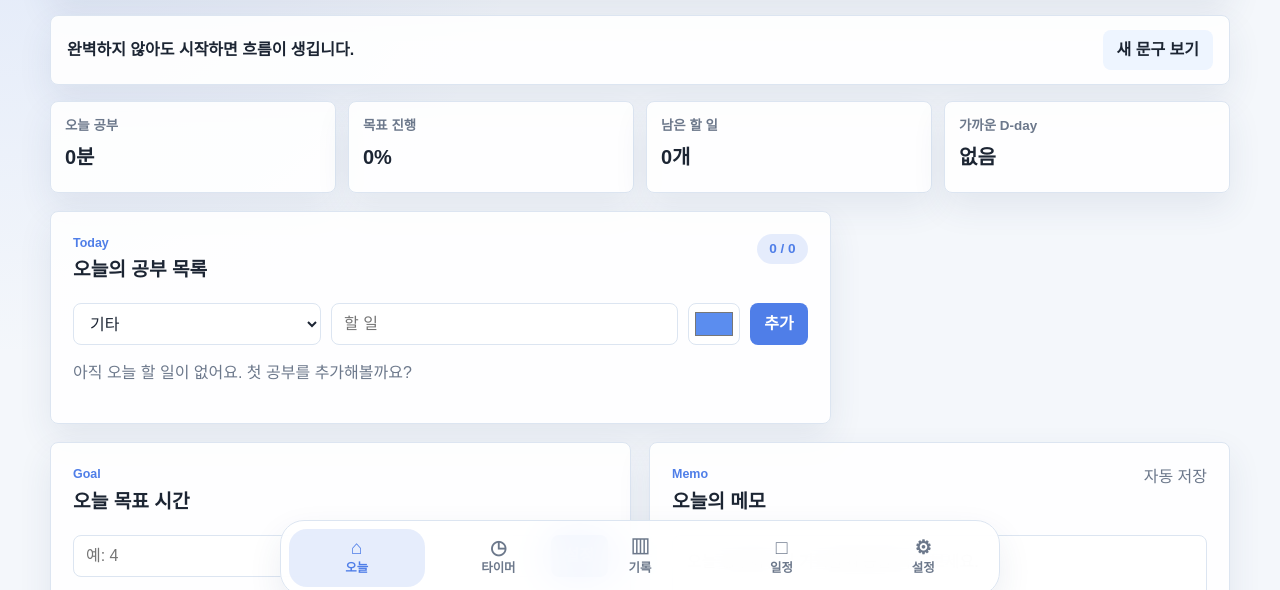
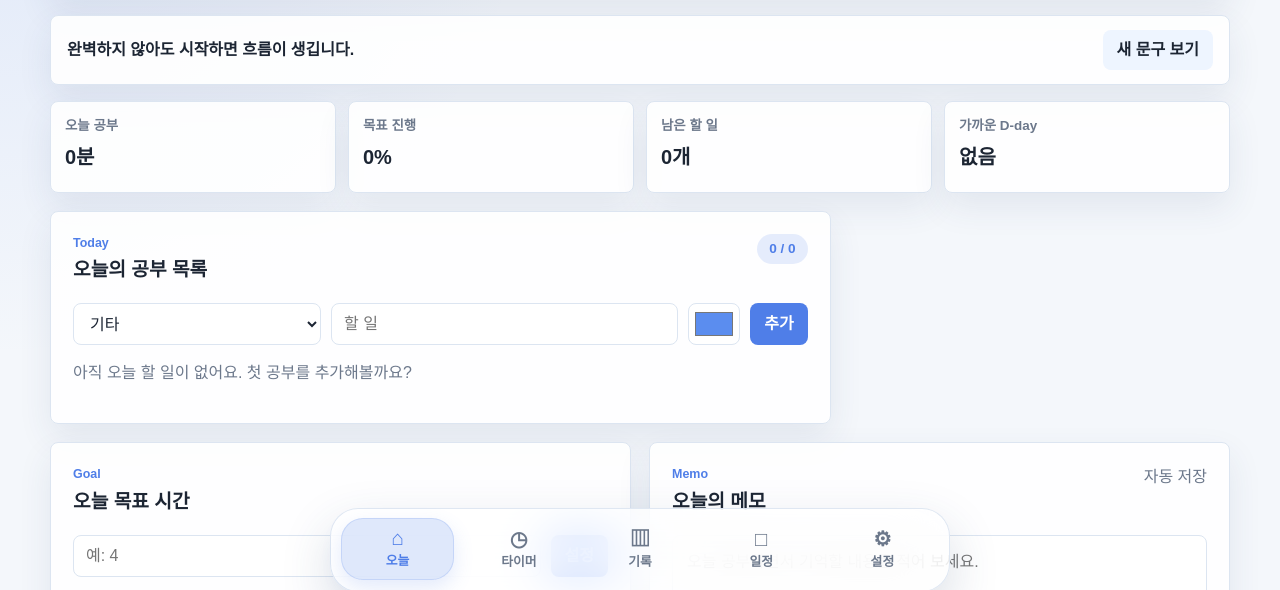
Before and after one commit to jiho-m0521/StudyFlow, a plain HTML site: page index.html in a window 1280 px wide. Shown: the part 186-776 px from the top of the page. Drawn offline with Linux system fonts and the light colour scheme.

Commit message:
Polish desktop bottom navigation

```diff
--- a/style.css
+++ b/style.css
@@ -63,7 +63,7 @@ button {
 .app-shell {
   width: min(1180px, calc(100% - 32px));
   margin: 0 auto;
-  padding: 24px 0 116px;
+  padding: 24px 0 128px;
 }
 
 .app-header,
@@ -83,6 +83,12 @@ body.dark .section-nav,
 body.dark .card,
 body.dark .summary-item {
   background: rgba(24, 34, 49, 0.94);
+}
+
+body.dark .section-nav {
+  background: rgba(24, 34, 49, 0.76);
+  border-color: rgba(48, 64, 85, 0.9);
+  box-shadow: 0 20px 50px rgba(0, 0, 0, 0.34);
 }
 
 .app-header {
@@ -150,42 +156,53 @@ h3 {
 
 .section-nav {
   position: fixed;
-  right: max(18px, calc((100vw - 1180px) / 2 + 18px));
-  bottom: 18px;
-  left: max(18px, calc((100vw - 1180px) / 2 + 18px));
+  right: auto;
+  bottom: 22px;
+  left: 50%;
   z-index: 50;
   display: grid;
   grid-template-columns: repeat(5, 1fr);
-  gap: 6px;
-  max-width: 720px;
-  margin: 0 auto;
-  padding: 8px;
-  border-radius: 24px;
-  backdrop-filter: blur(22px);
-  -webkit-backdrop-filter: blur(22px);
+  gap: 8px;
+  width: min(620px, calc(100% - 36px));
+  padding: 10px;
+  border-radius: 28px;
+  transform: translateX(-50%);
+  background: rgba(255, 255, 255, 0.74);
+  border: 1px solid rgba(220, 229, 241, 0.9);
+  box-shadow: 0 20px 50px rgba(47, 71, 109, 0.18);
+  backdrop-filter: blur(26px) saturate(1.35);
+  -webkit-backdrop-filter: blur(26px) saturate(1.35);
 }
 
 .nav-button {
   display: grid;
   justify-items: center;
   align-content: center;
-  gap: 2px;
-  min-height: 58px;
-  border-radius: 18px;
+  gap: 3px;
+  min-height: 62px;
+  border-radius: 22px;
   background: transparent;
   color: var(--muted);
-  font-size: 0.78rem;
+  font-size: 0.8rem;
   font-weight: 800;
   touch-action: manipulation;
+  transition: background 0.18s ease, color 0.18s ease, transform 0.18s ease, box-shadow 0.18s ease;
 }
 
 .nav-button.active {
-  background: rgba(79, 126, 232, 0.14);
+  background: rgba(79, 126, 232, 0.18);
   color: var(--primary);
+  box-shadow: inset 0 0 0 1px rgba(79, 126, 232, 0.18), 0 8px 20px rgba(79, 126, 232, 0.16);
+  transform: translateY(-1px);
+}
+
+.nav-button:hover {
+  background: var(--surface-soft);
+  color: var(--text);
 }
 
 .nav-icon {
-  font-size: 1.2rem;
+  font-size: 1.28rem;
   line-height: 1;
 }
 
@@ -821,10 +838,8 @@ textarea:focus {
   }
 
   .section-nav {
-    right: 10px;
     bottom: 10px;
-    left: 10px;
-    max-width: none;
+    width: calc(100% - 20px);
     border-radius: 24px;
   }
 
```
